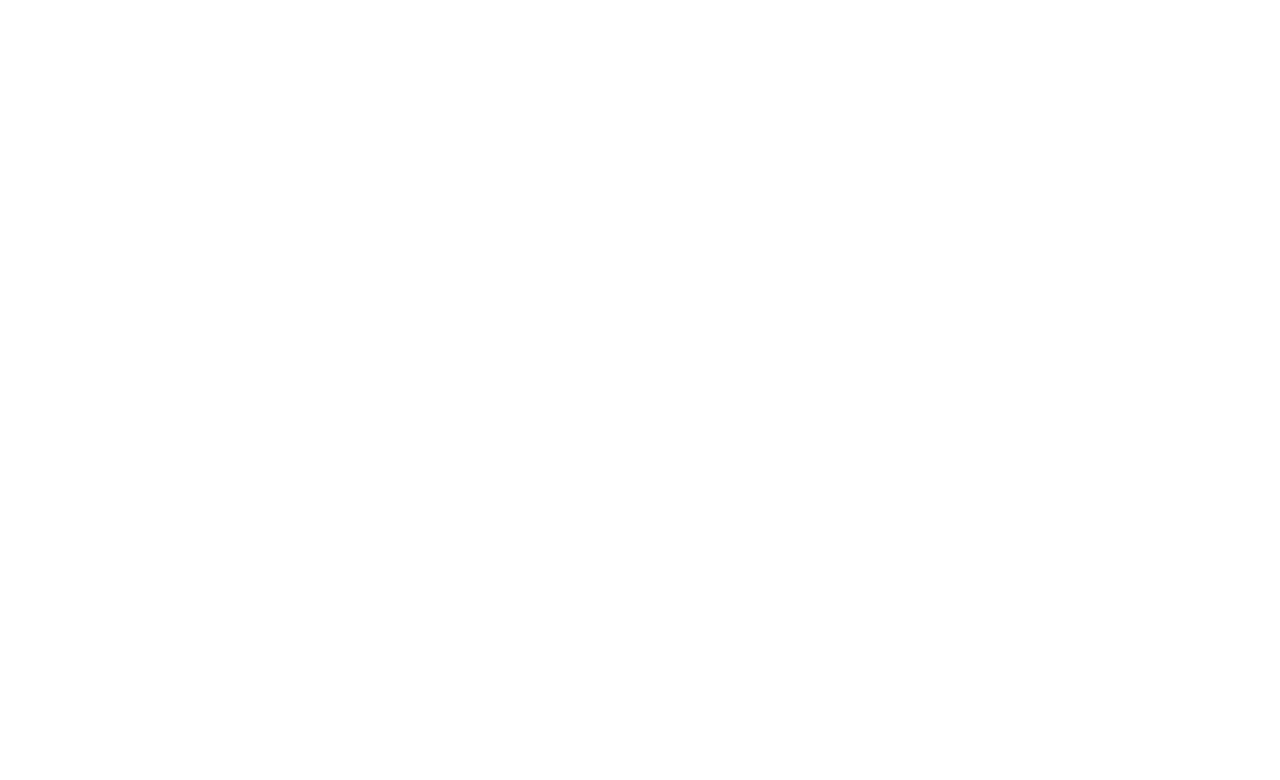
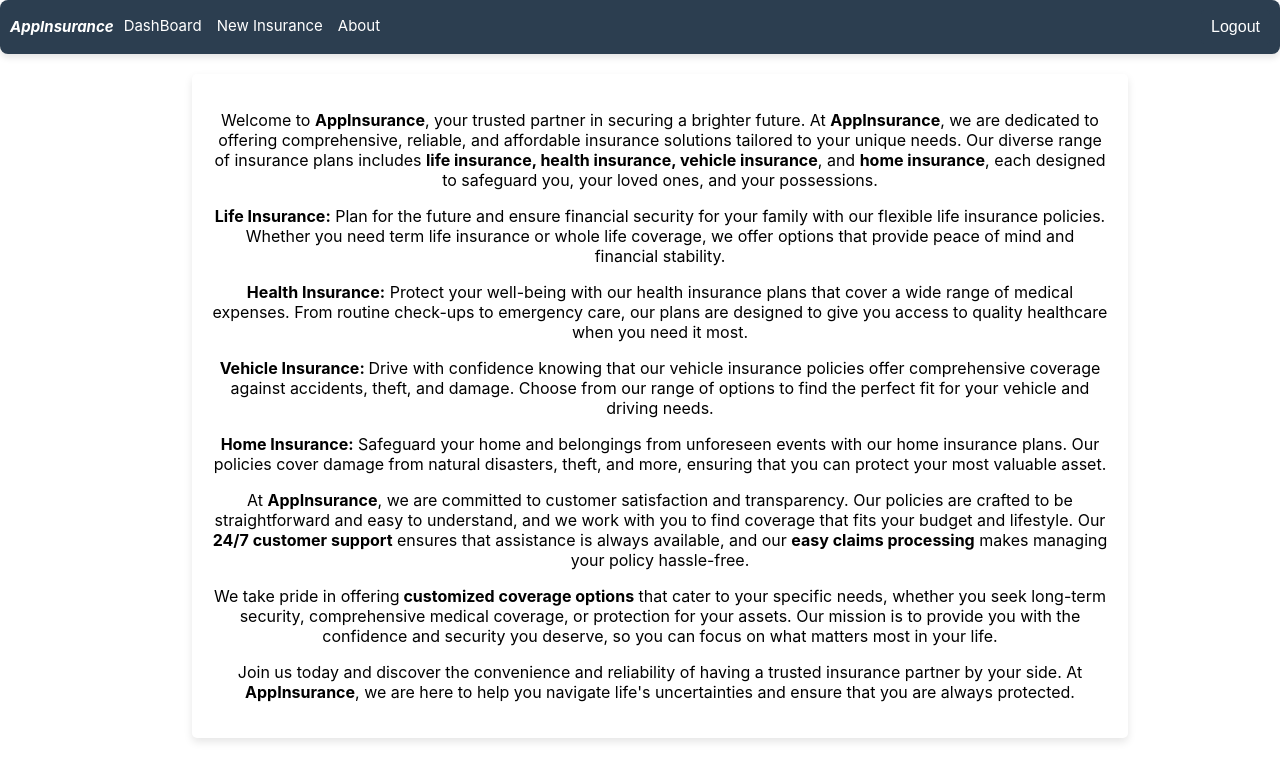
Before and after one commit to testerintelligent/expAppsurance, a React (Create React App) app in the folder Client/: page /about in a window 1280 px wide. Before the commit this address had no page. Shown: the top 780 px of the page. Built offline with nearby package versions, Linux system fonts and the light colour scheme.

Commit message:
Changes in About page

```diff
--- a/Client/src/App.js
+++ b/Client/src/App.js
@@ -8,13 +8,16 @@ import InsurancePage from './component/InsurancePage';
 import ForgotPasswordPage from './component/ForgotPassword';
 import Dashboard from './component/Dashboard';
 import Navbar from './component/NavBar';
+import About from './component/About';
 
 
 function App() {
   return (
     <div className="App">
+
       <Router>
       <div>
+      <Navbar/>
         <Routes>
         <Route path="/" element={<LoginPage/>} />
           <Route path="/register" element={<RegistrationPage/>} />
@@ -22,6 +25,7 @@ function App() {
           <Route path='/insurance' element={<InsurancePage/>}/>
           <Route path='/forgotPassword' element={<ForgotPasswordPage/>}/>
           <Route path='/Dashboard' element={<Dashboard/>}/>
+          <Route path='/about' element={<About/>}/>
         </Routes>
       </div>
     </Router>
--- /dev/null
+++ b/Client/src/component/About.jsx
@@ -0,0 +1,29 @@
+import React from "react";
+import "../style/About.css"
+const About=()=>{
+ return(
+  <div className="aboutPage">
+        <p>
+        Welcome to <span><b><span><b>AppInsurance</b></span></b></span>, your trusted partner in securing a brighter future. At <span><b><span><b>AppInsurance</b></span></b></span>, we are dedicated to offering comprehensive, reliable, and affordable insurance solutions tailored to your unique needs. Our diverse range of insurance plans includes <b>life insurance, health insurance, vehicle insurance</b>, and <b>home insurance</b>, each designed to safeguard you, your loved ones, and your possessions.</p>
+         <p>
+         <b> Life Insurance:</b> Plan for the future and ensure financial security for your family with our flexible life insurance policies. Whether you need term life insurance or whole life coverage, we offer options that provide peace of mind and financial stability.</p>
+         <p>
+         <b> Health Insurance:</b> Protect your well-being with our health insurance plans that cover a wide range of medical expenses. From routine check-ups to emergency care, our plans are designed to give you access to quality healthcare when you need it most.</p>
+        <p><b>Vehicle Insurance: </b>Drive with confidence knowing that our vehicle insurance policies offer comprehensive coverage against accidents, theft, and damage. Choose from our range of options to find the perfect fit for your vehicle and driving needs.
+</p>
+<p>
+<b>Home Insurance:</b> Safeguard your home and belongings from unforeseen events with our home insurance plans. Our policies cover damage from natural disasters, theft, and more, ensuring that you can protect your most valuable asset.
+</p>
+<p>
+At <span><b><span><b>AppInsurance</b></span></b></span>, we are committed to customer satisfaction and transparency. Our policies are crafted to be straightforward and easy to understand, and we work with you to find coverage that fits your budget and lifestyle. Our <b>24/7 customer support</b> ensures that assistance is always available, and our <b>easy claims processing</b> makes managing your policy hassle-free.
+</p>
+<p>
+We take pride in offering<b> customized coverage options</b> that cater to your specific needs, whether you seek long-term security, comprehensive medical coverage, or protection for your assets. Our mission is to provide you with the confidence and security you deserve, so you can focus on what matters most in your life.
+</p>
+<p>
+Join us today and discover the convenience and reliability of having a trusted insurance partner by your side. At <span><b>AppInsurance</b></span>, we are here to help you navigate life's uncertainties and ensure that you are always protected.
+</p>
+  </div>
+ )
+}
+export default About;
--- a/Client/src/component/Dashboard.jsx
+++ b/Client/src/component/Dashboard.jsx
@@ -49,22 +49,30 @@ const Dashboard = () => {
   const handleNewInsurance = () => {
     navigate("/insurance");
   };
+
   const formatDate = (dateString) => {
     if (!dateString) return "N/A"; // Handle null or undefined dates
-    const options = { weekday: 'short', year: 'numeric', month: 'short', day: 'numeric' };
+
     const date = new Date(dateString);
-    return isNaN(date.getTime()) ? "Invalid Date" : date.toLocaleDateString(undefined, options);
+
+    if (isNaN(date.getTime())) return "Invalid Date"; // Handle invalid date strings
+
+    const day = String(date.getDate()).padStart(2, '0');    // Get day and pad with 0 if needed
+    const month = String(date.getMonth() + 1).padStart(2, '0'); // Get month (months are 0-indexed)
+    const year = date.getFullYear(); // Get the full year
+
+    return `${day}/${month}/${year}`;
   };
 
 
 
   return (
     <div>
-      <Navbar />
-      <div className='dashboardGreeting'>
+
+      {/* <div className='dashboardGreeting'>
         <h1>Welcome to the Dashboard</h1>
         <button type='submit' className="btnNewInsurance" onClick={handleNewInsurance}>Create New Insurance</button>
-      </div>
+      </div> */}
 
       {insuranceData.length > 0 ? (
         <div className='insuranceTable'>
--- a/Client/src/component/ForgotPassword.jsx
+++ b/Client/src/component/ForgotPassword.jsx
@@ -32,7 +32,7 @@ const ForgotPasswordPage = () => {
 
   return (
     <div className="forgot-password-page">
-      <Navbar/>
+
       <h1>Forgot Password</h1>
       <form onSubmit={handleSubmit}>
         <div className="form-group">
--- a/Client/src/component/HomePage.jsx
+++ b/Client/src/component/HomePage.jsx
@@ -35,7 +35,7 @@ const HomePage=()=>{
 
     return(
         <div className="Homepage-container">
-          <Navbar/>
+
             <h3>Welcome to Home Page</h3>
             {/* <table>
               <tr className="tableHead">
--- a/Client/src/component/InsurancePage.jsx
+++ b/Client/src/component/InsurancePage.jsx
@@ -120,7 +120,7 @@ const InsurancePage = () => {
 
   return (
     <div className="insurance-page">
-      <Navbar />
+
       <h1>Insurance Policy Details</h1>
       <form  onSubmit={handleInsurance}>
         <div className="insurance-form">
--- a/Client/src/component/NavBar.jsx
+++ b/Client/src/component/NavBar.jsx
@@ -1,4 +1,4 @@
-import React from 'react';
+import React ,{useState}from 'react';
 import { useNavigate } from 'react-router-dom';
 import "../style/Navbar.css";
 
@@ -9,10 +9,28 @@ const Navbar = () => {
     sessionStorage.removeItem('sessionKey');
     navigate('/');
   };
+  const [isOpen, setIsOpen] = useState(false);
+
+  const toggleNavbar = () => {
+    setIsOpen(!isOpen);
+  };
 
   return (
     <nav className="navbar">
-      <h1 className="navbar-title">AppInsurance</h1>
+       <div className="navbar-logo">
+       <h1 className="navbar-title">AppInsurance</h1>
+       <div id='linksnavBar' className={`navbar-links ${isOpen ? "open" : ""}`}>
+
+        <a className='navBarLinks' href="/dashBoard">DashBoard</a>
+
+        <a className='navBarLinks' href="/insurance">New Insurance</a>
+        <a className='navBarLinks' href="/about">About</a>
+
+      </div>
+      </div>
+
+
+
       <button className="logout-button" onClick={handleLogout}>Logout</button>
     </nav>
   );
--- a/Client/src/component/RegistrationPage.jsx
+++ b/Client/src/component/RegistrationPage.jsx
@@ -1,8 +1,8 @@
-import React, { useState,useEffect } from 'react';
+import React, { useState } from 'react';
 import { useNavigate } from "react-router-dom";
 import axios from 'axios';
 import '../style/RegistrationPage.css';
-import Navbar from './NavBar';
+
 
 const RegistrationPage = () => {
 
@@ -64,7 +64,7 @@ const RegistrationPage = () => {
     <div className="registrationPage">
 
       <div className='registration_container'>
-      <Navbar/>
+
         <h3 className='registerTitle'>Create an Account</h3>
         {submitted?(
           <div className="success-message"><h2>Registration successful!</h2>
--- /dev/null
+++ b/Client/src/style/About.css
@@ -0,0 +1,10 @@
+.aboutPage{
+    margin-top: 20px;
+    margin-left: 15%;
+    max-width: 70%;
+    align-items: center;
+    box-shadow: 0 4px 8px rgba(0, 0, 0, 0.1);
+    padding: 20px;
+    border-radius: 5px;
+    margin-bottom: 10px;
+}
--- a/Client/src/style/Navbar.css
+++ b/Client/src/style/Navbar.css
@@ -10,6 +10,21 @@
   box-shadow: 0 4px 6px rgba(0, 0, 0, 0.1);
   border-radius: 8px;
 }
+.navbar-logo{
+  display: flex;
+}
+#linksnavBar{
+  margin-top: 10px;
+}
+.navBarLinks{
+margin-left: 5px;
+
+text-decoration: none;
+font-size: 15px;
+color: white;
+padding: 5px;
+align-items: center;
+}
 
 .navbar-title {
   font-size: 15px;
@@ -18,14 +33,11 @@
 
 .logout-button {
   padding: 8px 10px;
-    background-color: #e74c3c; /* Red color */
+  background-color: #2c3e50;
+  /* background-color: #e74c3c;  */
   color: white;
   border: none;
   border-radius: 4px;
   cursor: pointer;
   font-size: 16px;
 }
-
-  .logout-button:hover {
-    background-color: #c0392b; /* Darker red on hover */
-  }
```
Lines whose indentation alone changed are shown as unchanged.
